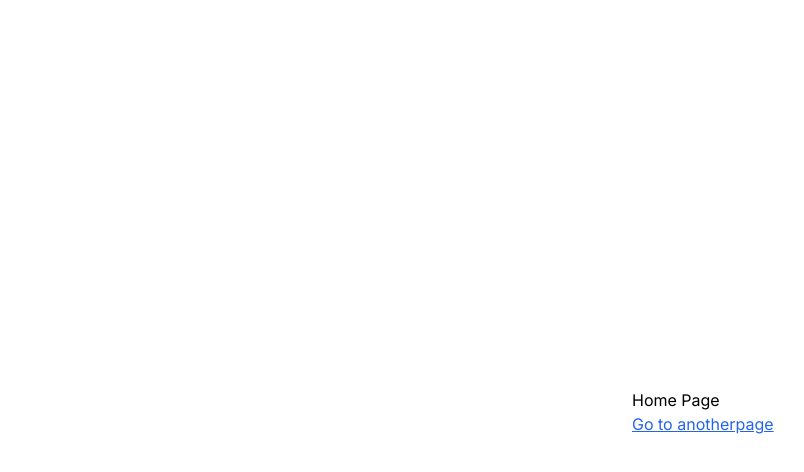
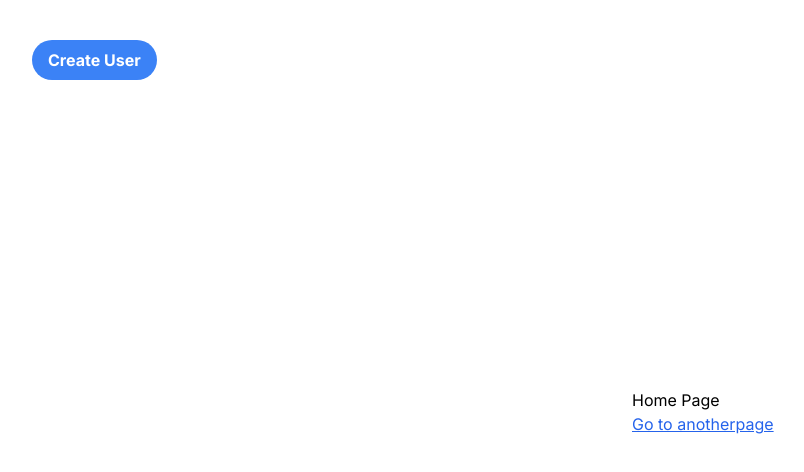
Before and after one commit to davidrayc/devcraft-ph, a Next.js app: page /home in a window 1280 px wide. Shown: the top 472 px of the page, without its empty margins (8-812 px from the left). Built offline with nearby package versions, Linux system fonts and the light colour scheme; no server answers; sample sign-in values are in the browser's storage.

Commit message:
feat: Add create user button for create user form modal

```diff
--- a/app/(private)/home/page.tsx
+++ b/app/(private)/home/page.tsx
@@ -1,12 +1,20 @@
+import CreateUser from '@/app/components/CreateUser';
 import Link from 'next/link';
 
 export default function Home() {
   return (
     <main>
+      <div className="container mx-auto p-10">
+        <CreateUser
+          title="create user"
+          uiClass="rounded-full bg-blue-500 px-4 py-2 font-bold text-white hover:bg-blue-700 capitalize"
+        />
+      </div>
+
       <div>
         <p className="absolute left-1/2 top-[calc(50%-0.75rem)]">
           Home Page
-          <Link href="/anotherpage" className="block underline text-blue-600">
+          <Link href="/anotherpage" className="block text-blue-600 underline">
             Go to anotherpage
           </Link>
         </p>
--- a/app/(private)/layout.tsx
+++ b/app/(private)/layout.tsx
@@ -1,5 +1,4 @@
 // 'use client';
-// import { useSession } from 'next-auth/react';
 import { getServerSession } from 'next-auth';
 import { redirect } from 'next/navigation';
 
--- /dev/null
+++ b/app/components/CreateUser/definition.ts
@@ -0,0 +1,4 @@
+export type ButtonProps = {
+  title: string;
+  uiClass: string;
+};
--- /dev/null
+++ b/app/components/CreateUser/index.tsx
@@ -0,0 +1,18 @@
+'use client';
+
+import type { ButtonProps } from './definition';
+
+export default function CreateUser({ uiClass, title }: ButtonProps) {
+  function handleClick() {
+    console.log('I was clicked');
+  }
+
+  return (
+    <>
+      <button className={uiClass} onClick={handleClick}>
+        {title}
+      </button>
+      {/* Modal Form for crating user */}
+    </>
+  );
+}
```
Also changed, not shown: app/page.tsx (line endings or trailing spaces), 1 other file (tests, documents, lock files or other folders).
